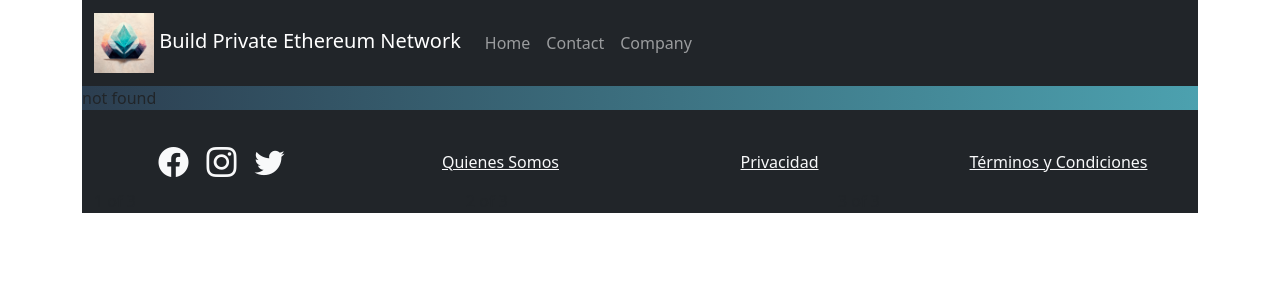
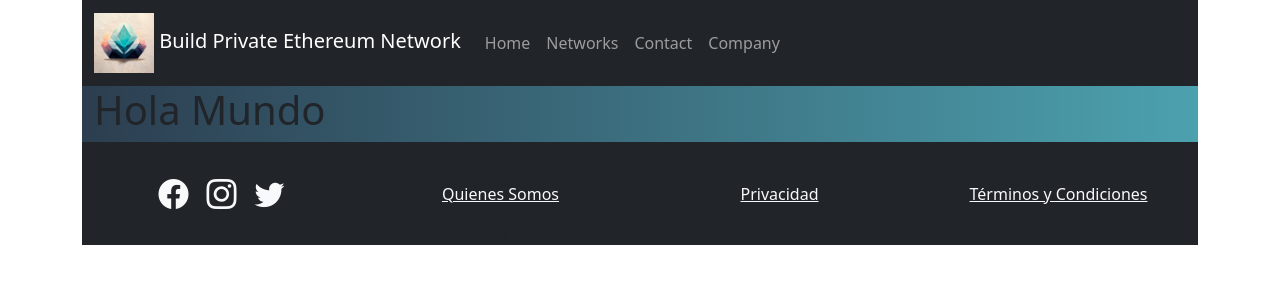
Before and after one commit to kikkobcn/ProyectoBase, a React (Vite) app in the folder frontend/: page /networks in a window 1280 px wide. Before the commit this address had no page. Shown: the top 300 px of the page. Built offline with nearby package versions, Linux system fonts and the light colour scheme.

Commit message:
Networks Tab added

```diff
--- a/frontend/src/App.jsx
+++ b/frontend/src/App.jsx
@@ -1,5 +1,6 @@
 import { BrowserRouter, Route, Routes } from 'react-router-dom'
 import { HomeBody } from './components/HomeBody'
+import { NetworksBody } from './components/NetworksBody'
 import { Home } from './Home'
 export const App = () => {
     return <BrowserRouter>
@@ -8,6 +9,7 @@ export const App = () => {
                 <Route index element={<HomeBody></HomeBody>}></Route>
                 <Route path="/contact" element="contactar"></Route>
                 <Route path="/whoami" element="nosotros"></Route>
+                <Route path="/networks" element={<NetworksBody></NetworksBody>}></Route>
                 <Route path="*" element="not found"></Route>
             </Route>
         </Routes>
--- a/frontend/src/components/Header.jsx
+++ b/frontend/src/components/Header.jsx
@@ -2,14 +2,14 @@ import Logo from '../assets/logo.png';
 import Container from 'react-bootstrap/Container';
 import Nav from 'react-bootstrap/Nav';
 import Navbar from 'react-bootstrap/Navbar';
-import NavDropdown from 'react-bootstrap/NavDropdown';
+import { Link } from 'react-router-dom';
 
 export const Header = () => {
     return (
         <>
       <Navbar bg="dark" variant="dark">
         <Container>
-          <Navbar.Brand href="#home">
+          <Navbar.Brand as={Link} to="/">
             <img
               alt=""
               src={Logo}
@@ -22,9 +22,10 @@ export const Header = () => {
           <Navbar.Toggle aria-controls="basic-navbar-nav" />
         <Navbar.Collapse id="basic-navbar-nav">
           <Nav className="me-auto">
-            <Nav.Link href="#home">Home</Nav.Link>
-            <Nav.Link href="#Contact">Contact</Nav.Link>
-            <Nav.Link href="#Company">Company</Nav.Link>
+            <Nav.Link as={Link} to="/">Home</Nav.Link>
+            <Nav.Link as={Link} to="/networks">Networks</Nav.Link>
+            <Nav.Link as={Link} to="/contact">Contact</Nav.Link>
+            <Nav.Link as={Link} to="/company">Company</Nav.Link>
           </Nav>
         </Navbar.Collapse>
         </Container>
--- /dev/null
+++ b/frontend/src/components/NetworksBody.jsx
@@ -0,0 +1,9 @@
+
+export const NetworksBody = () => {
+
+    return (
+        <div className="container">
+            <h1>Hola Mundo</h1>
+        </div>
+    );
+}
```
